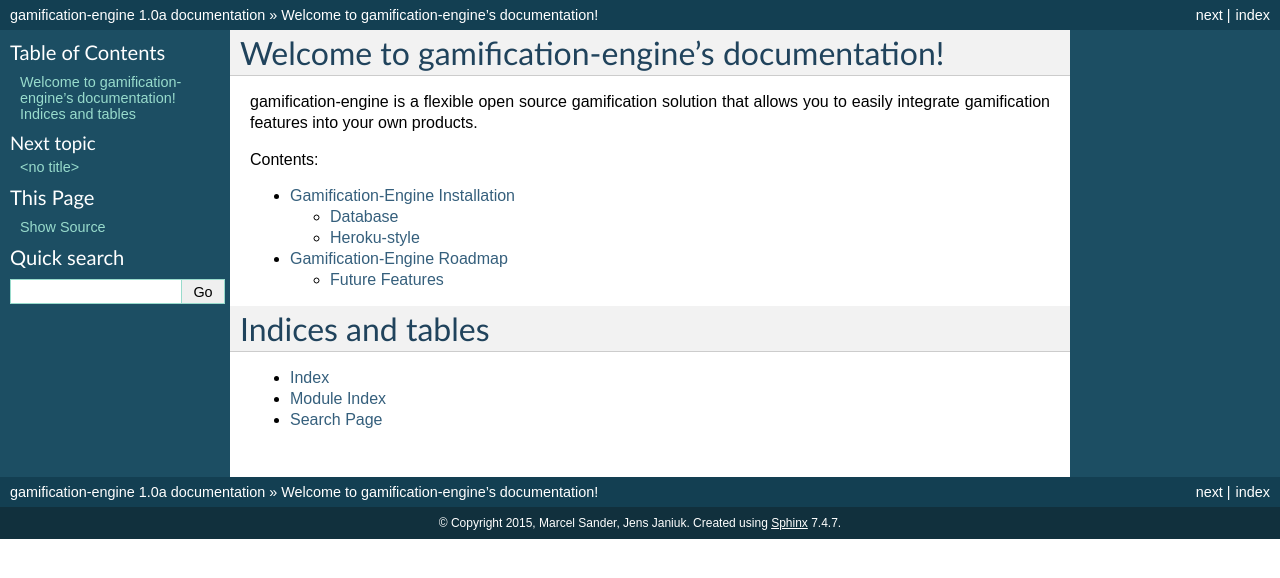
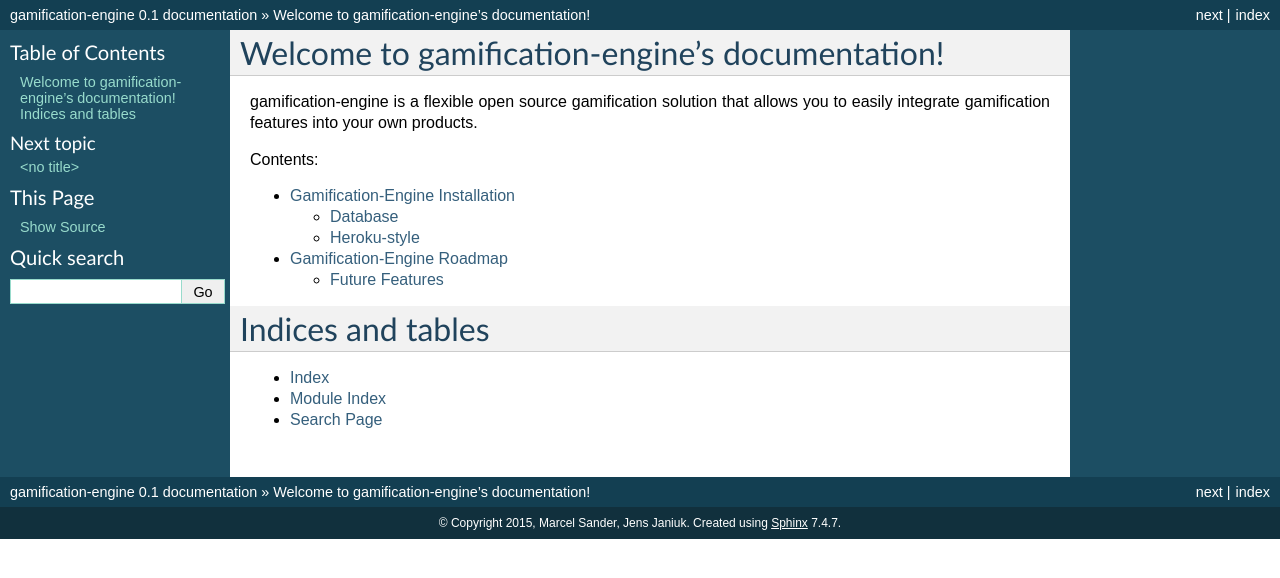
Before and after one commit to ActiDoo/gamification-engine, a Sphinx documentation site: the page built from docs/index.rst, in a window 1280 px wide. Shown: the top 578 px of the page. Built offline with Sphinx 7.4.7, drawn with Linux system fonts in a browser that asks for light colours; formulas are drawn with MathJax 3.

Commit message:
correct version

```diff
--- a/docs/conf.py
+++ b/docs/conf.py
@@ -48,9 +48,9 @@
 # built documents.
 #
 # The short X.Y version.
-version = '1.0'
+version = '0.1'
 # The full version, including alpha/beta/rc tags.
-release = '1.0a'
+release = '0.1'
 
 # The language for content autogenerated by Sphinx. Refer to documentation
 # for a list of supported languages.
--- a/setup.py
+++ b/setup.py
@@ -28,7 +28,7 @@
     ]
 
 setup(name='gengine',
-      version='1.0',
+      version='0.1',
       description='gengine',
       long_description=README + '\n\n' + CHANGES,
       classifiers=[
```
